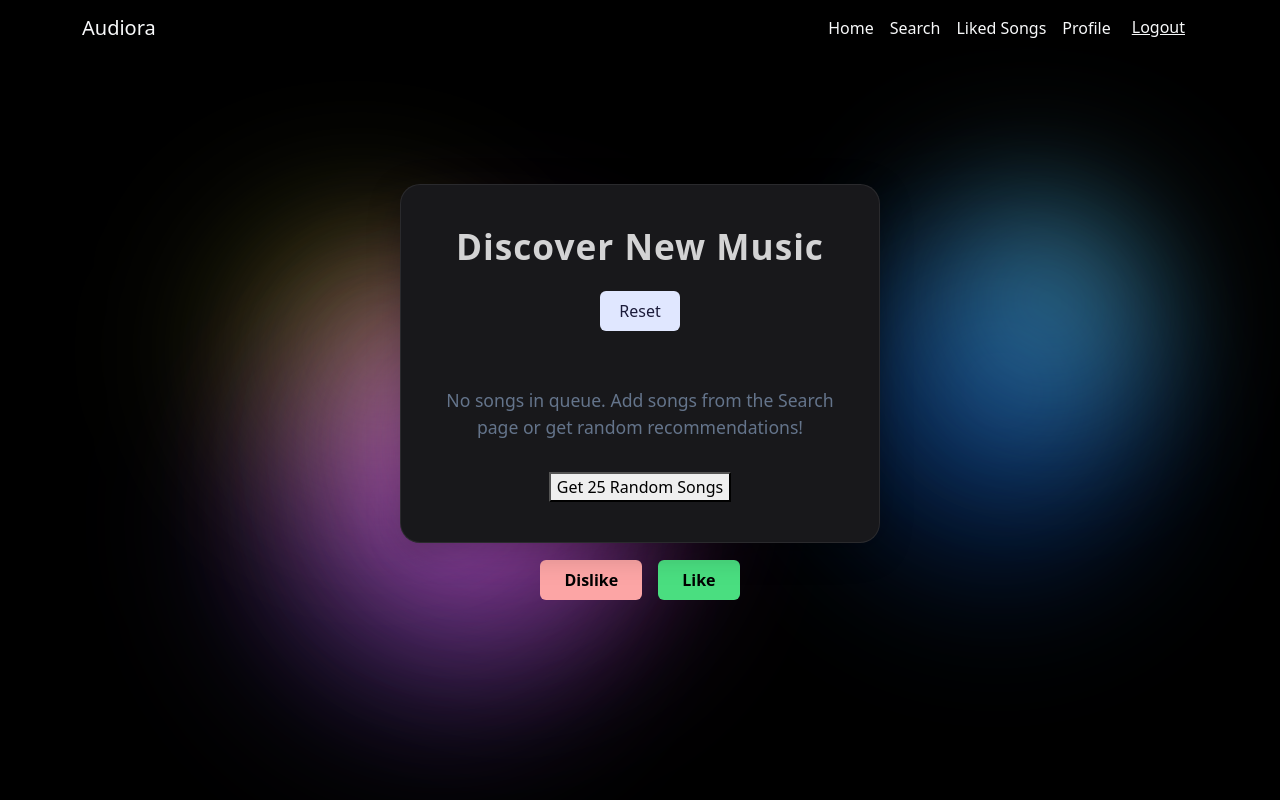
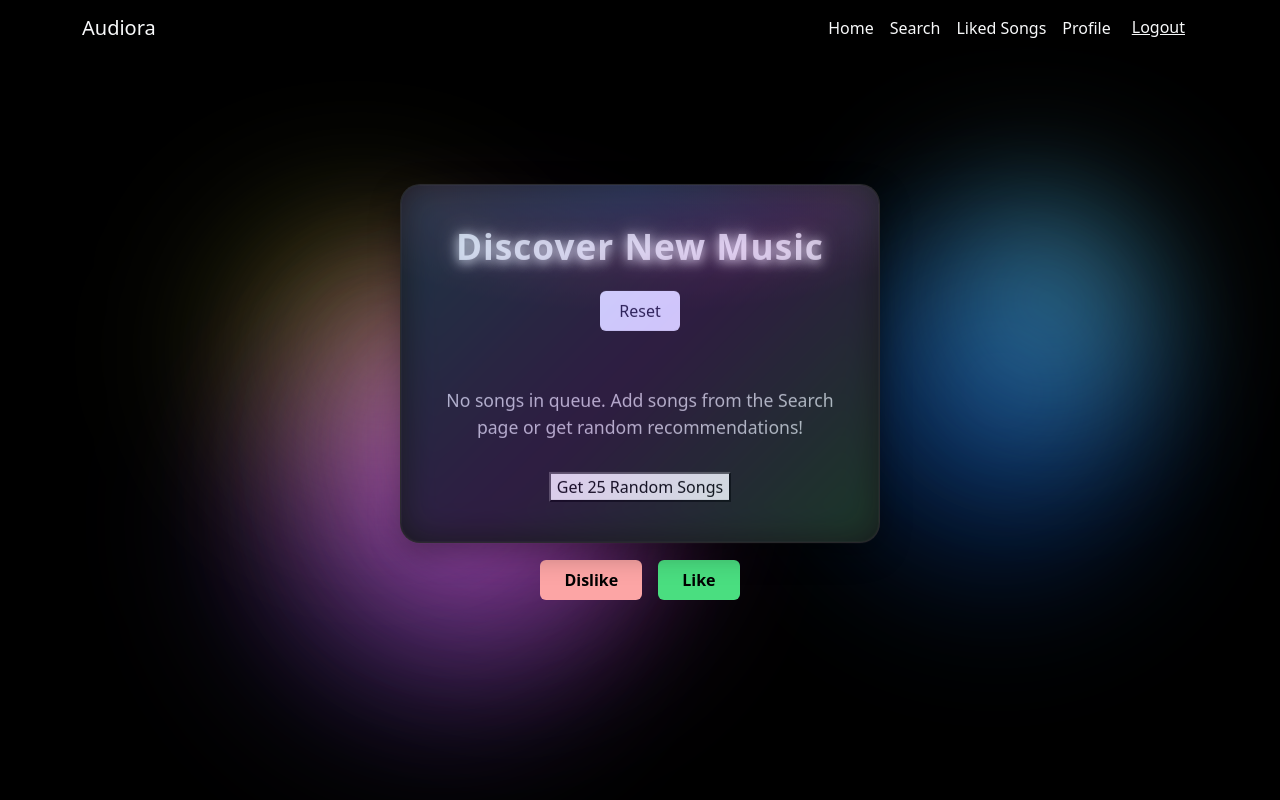
Before and after one commit to KrewKBer/Audiora, a React (Create React App) app in the folder ClientApp/: page / in a window 1280 px wide. Built offline with nearby package versions, Linux system fonts and the light colour scheme; sample sign-in values are in the browser's storage.

Commit message:
Minor UI adjustments

```diff
--- a/ClientApp/src/components/Home.js
+++ b/ClientApp/src/components/Home.js
@@ -243,7 +243,7 @@ class HomeInternal extends Component {
     if (!currentSong && songQueue.length === 0) {
       return (
         <div>
-          <p className="no-songs">No songs in queue. Add songs from the Search page or get random recommendations!</p>
+          <p className="no-songs" color="white">No songs in queue. Add songs from the Search page or get random recommendations!</p>
           <button
             className="btn-random"
             onClick={this.handleGetRandomSongs}
--- a/ClientApp/src/custom.css
+++ b/ClientApp/src/custom.css
@@ -183,7 +183,7 @@ code {
   margin: 2rem 0;
 }
 .no-songs {
-  color: #64748b;
+  color: #f9fbffc2;
   font-size: 1.1rem;
   margin: 2rem 0;
 }
@@ -268,16 +268,55 @@ code {
 
 .spotlight-card {
   position: relative;
-  background: #18181b;
+  background: rgba(24,24,27,0.55);
+  backdrop-filter: blur(12px) saturate(120%);
+  -webkit-backdrop-filter: blur(12px) saturate(120%);
   border-radius: 1.25rem;
   border: 1px solid rgba(255,255,255,0.08);
-  box-shadow: 0 8px 32px rgba(0,0,0,0.25);
+  box-shadow:
+    inset 0 0 0 1px rgba(255,255,255,0.03),
+    0 10px 30px rgba(0,0,0,0.35),
+    0 1px 0 rgba(255,255,255,0.03);
   color: #fff;
   padding: 2.5rem 2rem;
   overflow: hidden;
-  will-change: transform;
+  will-change: transform, box-shadow;
   transform-origin: center;
-  transition: transform 0.5s cubic-bezier(0.175, 0.885, 0.32, 1.275);
+  transition: transform 0.45s cubic-bezier(0.175, 0.885, 0.32, 1.275), box-shadow 0.25s ease;
+}
+
+/* Subtle gradient edge glow */
+.spotlight-card::before {
+  content: "";
+  position: absolute;
+  inset: -2px;
+  border-radius: inherit;
+  background: linear-gradient(135deg, rgba(56,189,248,0.35), rgba(147,51,234,0.35), rgba(34,197,94,0.35));
+  filter: blur(18px);
+  opacity: 0.55;
+  z-index: 0;
+  pointer-events: none;
+}
+
+/* Inner glow ribbon */
+.spotlight-card::after {
+  content: "";
+  position: absolute;
+  inset: 0;
+  border-radius: inherit;
+  background: radial-gradient(120% 60% at 50% 0%, rgba(59,130,246,0.15), rgba(236,72,153,0.08) 35%, transparent 60%),
+              radial-gradient(80% 40% at 100% 0%, rgba(16,185,129,0.08), transparent 60%);
+  mix-blend-mode: screen;
+  z-index: 0;
+  pointer-events: none;
+}
+
+.spotlight-card:hover {
+  transform: translateY(-3px) scale(1.01);
+  box-shadow:
+    inset 0 0 0 1px rgba(255,255,255,0.04),
+    0 16px 40px rgba(0,0,0,0.45),
+    0 2px 0 rgba(255,255,255,0.04);
 }
 .spotlight-card .song-title {
   color: #ffffffdb;
@@ -320,6 +359,21 @@ code {
 .spotlight-card .btn-dislike:hover {
   background: #ef4444;
   color: #fff;
+}
+
+/* Title glow for better integration */
+.homepage-title {
+  text-shadow: 0 2px 12px rgb(255, 255, 255), 0 0 22px rgba(255, 255, 255, 0.515);
+}
+
+/* Slight floating animation for dynamic feel */
+@keyframes floatCard {
+  0% { transform: translateY(0px); }
+  50% { transform: translateY(-2px); }
+  100% { transform: translateY(0px); }
+}
+.no-more-songs-card {
+  animation: floatCard 6s ease-in-out infinite;
 }
 
 /* Generic spinner */
```
